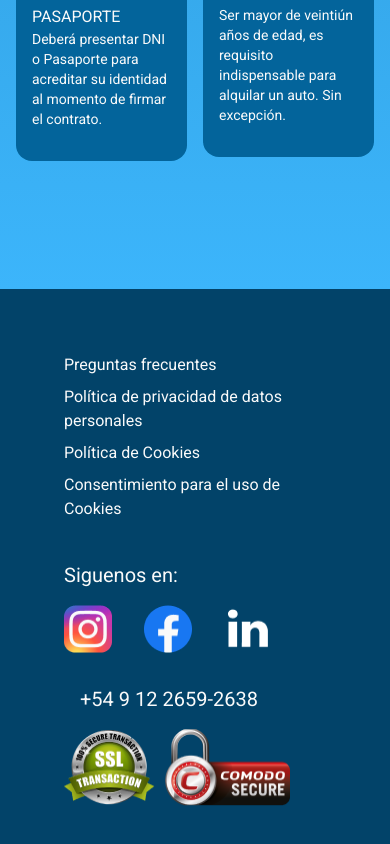
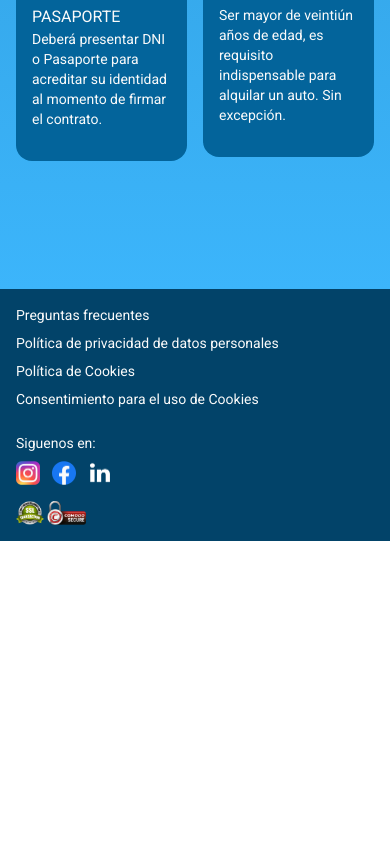
Before and after one commit to TaguaraVe/frontend, a Next.js app: page / in a window 390 px wide. Shown: the part 3414-4258 px from the top of the page. After the commit the page ends 3955 px from the top, so only its background shows below. Built offline with nearby package versions, Linux system fonts and the light colour scheme.

Commit message:
fix footer on mobile view

```diff
--- a/src/components/Footer/index.tsx
+++ b/src/components/Footer/index.tsx
@@ -5,8 +5,8 @@ export const Footer = () => {
   const router = useRouter();
 
   return (
-    <footer>
-      <div className="grid grid-cols-1 md:grid-cols-3 gap-8 w-full">
+    <footer className="text-sm md:text-lg p-4 md:p-10     ">
+      <div className="grid grid-cols-1 md:grid-cols-3 gap-4 md:gap-8 w-full">
         <div className="flex order-1">
           <Image
             src={'/assets/images/logos/logo-footer.png'}
@@ -16,15 +16,15 @@ export const Footer = () => {
             className="hidden md:block w-[150px] h-[100px] mr-8"
           />
           <div>
-            <p className="text-xl">Siguenos en:</p>
-            <div className="flex justify-center items-center space-x-4 mt-4">
+            <p>Siguenos en:</p>
+            <div className="flex justify-center items-center space-x-3 md:space-x-4 mt-2 md:mt-4">
               <span>
                 <Image
                   src={'/assets/images/logos/instagram.png'}
                   alt="instagram logo"
                   width={48}
                   height={48}
-                  className="w-[48px] h-[48px] mr-4"
+                  className="w-6 h-6  md:w-12 md:h-12"
                 />
               </span>
               <span>
@@ -33,7 +33,7 @@ export const Footer = () => {
                   alt="facebook logo"
                   width={48}
                   height={48}
-                  className="w-[48px] h-[48px] mr-4"
+                  className="w-6 h-6  md:w-12 md:h-12"
                 />
               </span>
               <span>
@@ -42,17 +42,17 @@ export const Footer = () => {
                   alt="linkedin logo"
                   width={48}
                   height={48}
-                  className="w-[48px] h-[48px] mr-4"
+                  className="w-6 h-6  md:w-12 md:h-12"
                 />
               </span>
             </div>
           </div>
         </div>
-        <div className="flex order-none md:order-2 ">
+        <div className="flex order-none md:order-2">
           <div className="flex-col w-full">
             <p
               onClick={() => router.push('/faq')}
-              className="cursor-pointer mb-2 hover:underline"
+              className="cursor-pointer mb-2 hover:underline "
             >
               Preguntas frecuentes
             </p>
@@ -76,15 +76,15 @@ export const Footer = () => {
             </p>
           </div>
         </div>
-        <div className="flex flex-col justify-center items-start md:items-center space-y-4 order-3">
-          <div className="flex justify-center items-center space-x-4">
+        <div className="flex flex-col justify-center items-start md:items-center md:space-y-4 order-3">
+          <div className="justify-center items-center space-x-4 hidden md:flex">
             <span>
               <Image
                 src={'/assets/images/logos/whatsapp.png'}
                 alt="linkedin logo"
                 width={48}
                 height={48}
-                className="w-[48px] h-[48px] hidden md:block"
+                className="w-6 h-6  md:w-12 md:h-12 mr-4"
               />
             </span>
             <span className="text-xl">+54 9 12 2659-2638</span>
@@ -95,7 +95,7 @@ export const Footer = () => {
               alt="secure image"
               width={226}
               height={77}
-              className="w-[226px] h-[77px]"
+              className="w-auto h-6 md:w-56 md:h-20"
             />
           </div>
         </div>
```
